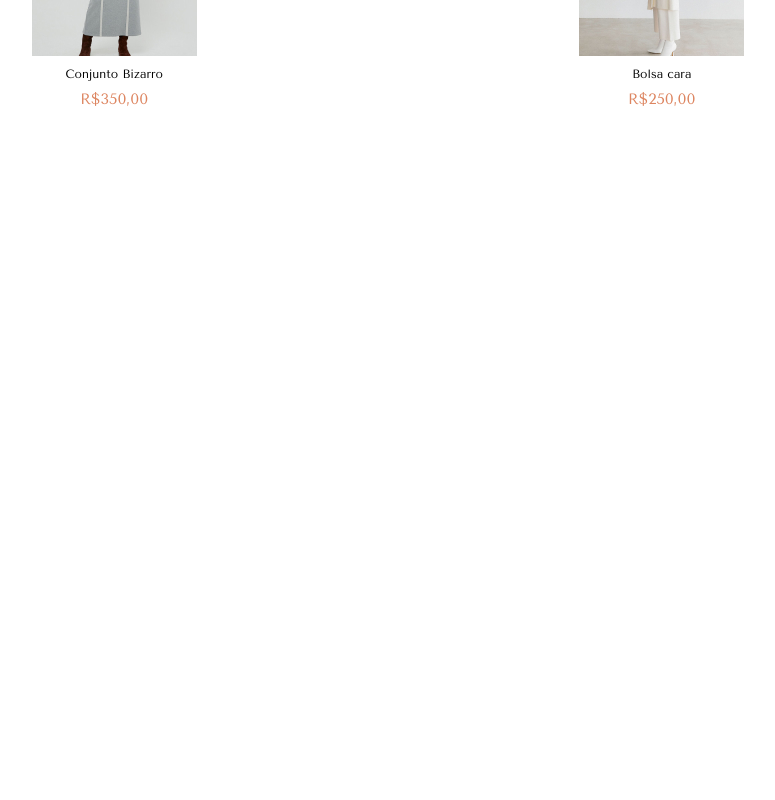
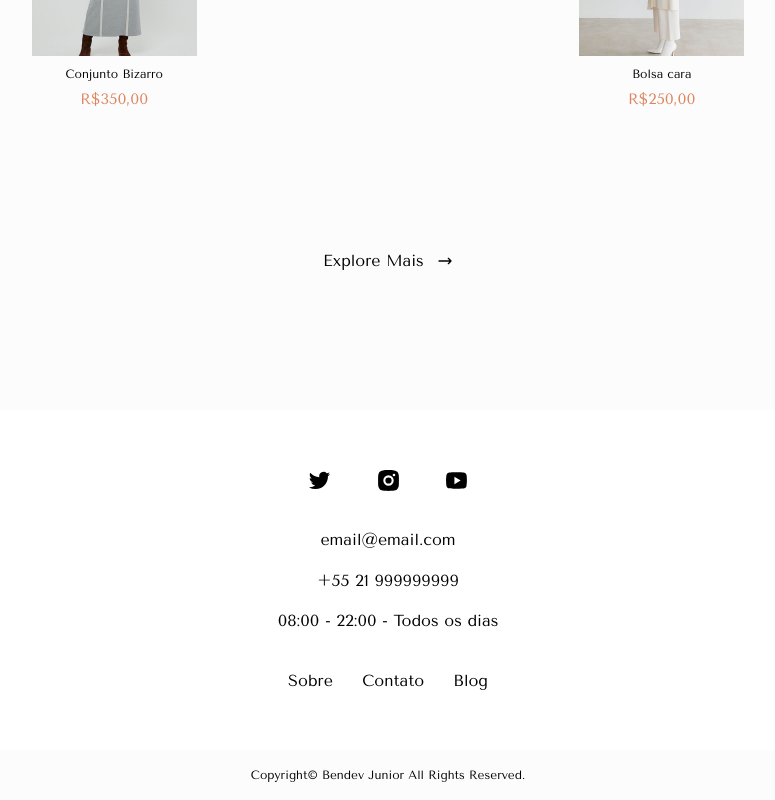
Before and after one commit to marques-matheus/ben-fashion, a React (Create React App) app: page / in a window 1280 px wide. Shown: the part 2829-3629 px from the top of the page, without its empty margins (252-1027 px from the left). Before the commit the page ends 3043 px from the top, so only its background shows below. Built offline with nearby package versions, Linux system fonts and the light colour scheme.

Commit message:
Adição do Rodapé

```diff
--- a/src/App.css
+++ b/src/App.css
@@ -3,3 +3,7 @@
     padding: 0;
     font-family: 'Tenor Sans', sans-serif;
 }
+
+body{
+    background-color: #FCFCFC;
+}
--- /dev/null
+++ b/src/components/ContainerProdutos/Container.jsx
@@ -0,0 +1,8 @@
+import styled from "styled-components";
+
+export const Container = styled.div`
+  display: grid;
+  grid-template-columns: 1fr 1fr;
+  margin: 8%;
+  grid-gap: 20px;
+`;
--- /dev/null
+++ b/src/components/ContainerProdutos/index.js
@@ -0,0 +1,2 @@
+import { Container } from "./Container";
+export default Container;
--- a/src/components/ProdutoItem/ProdutoItem.jsx
+++ b/src/components/ProdutoItem/ProdutoItem.jsx
@@ -1,10 +1,12 @@
 import styled from "styled-components";
 
 function ProdutoItem({ titulo, src, preco }) {
-  const Container = styled.div`
+  const Container = styled.a`
     display: flex;
     flex-direction: column;
-    align-items: center; ;
+    align-items: center;
+    color: black;
+    text-decoration: none;
   `;
 
   const Img = styled.img`
@@ -28,7 +30,7 @@ function ProdutoItem({ titulo, src, preco }) {
   `;
 
   return (
-    <Container>
+    <Container href="">
       <Img src={src} alt={titulo} />
       <TituloProduto>{titulo}</TituloProduto>
       <PrecoProduto>{preco}</PrecoProduto>
--- /dev/null
+++ b/src/components/footer/Footer.jsx
@@ -0,0 +1,56 @@
+import styled from "styled-components";
+import { RiTwitterFill, RiInstagramFill, RiYoutubeFill } from "react-icons/ri";
+
+const Principal = styled.footer`
+  display: flex;
+  flex-direction: column;
+  background-color: #fff;
+  padding: 20px;
+  justify-content: space-between;
+  align-items: center;
+`;
+const Container = styled.div`
+  display: flex;
+  height: 100px;
+  align-items: center;
+  flex-direction: column;
+  justify-content: space-between;
+`;
+const Social = styled(Container)`
+  width: 162px;
+  flex-direction: row;
+`;
+
+const Copy = styled.p`
+  font-size: 12px;
+  line-height: 50px;
+  text-align: center;
+  height: 50px;
+`;
+
+function Rodape() {
+  return (
+    <>
+      <Principal>
+        <Social>
+          <RiTwitterFill size={25} />
+          <RiInstagramFill size={25} />
+          <RiYoutubeFill size={25} />
+        </Social>
+        <Container>
+          <p>email@email.com</p>
+          <p>+55 21 999999999</p>
+          <p>08:00 - 22:00 - Todos os dias</p>
+        </Container>
+        <Social style={{ width: "200px" }}>
+          <p>Sobre</p>
+          <p>Contato</p>
+          <p>Blog</p>
+        </Social>
+      </Principal>
+      <Copy>Copyright© Bendev Junior All Rights Reserved.</Copy>
+    </>
+  );
+}
+
+export default Rodape;
--- a/src/pages/home/Home.jsx
+++ b/src/pages/home/Home.jsx
@@ -3,6 +3,9 @@ import Cabecalho from "../../components/header";
 import ProdutoItem from "../../components/ProdutoItem/ProdutoItem";
 import homeImg from "../../img/imgHome.jpg";
 import produtos from "../../services/produtos.json";
+import Container from "../../components/ContainerProdutos";
+import { HiOutlineArrowNarrowRight } from "react-icons/hi";
+import Rodape from "../../components/footer/Footer";
 
 const Img = styled.img`
   margin: 10% 0 10% 0;
@@ -29,11 +32,15 @@ const Botao = styled.button`
   }
 `;
 
-const Container = styled.div`
-  display: grid;
-  grid-template-columns: 1fr 1fr;
-  margin: 8%;
-  grid-gap: 20px;
+const Div = styled.a`
+  width: 130px;
+  display: flex;
+  align-items: center;
+  margin: 10% auto;
+  justify-content: space-between;
+  padding: 12px;
+  text-decoration: none;
+  color: black;
 `;
 
 function Home() {
@@ -44,6 +51,7 @@ function Home() {
         <Img src={homeImg} alt="Home" />
         <Botao>EXPLORAR COLEÇÃO</Botao>
       </main>
+
       <Container>
         {produtos.map((produto, index) => (
           <ProdutoItem
@@ -54,6 +62,11 @@ function Home() {
           />
         ))}
       </Container>
+
+      <Div href="#">
+        Explore Mais <HiOutlineArrowNarrowRight />
+      </Div>
+      <Rodape />
     </>
   );
 }
```
Also changed, not shown: src/components/footer/index.js (added), src/detalhe.svg (added).
